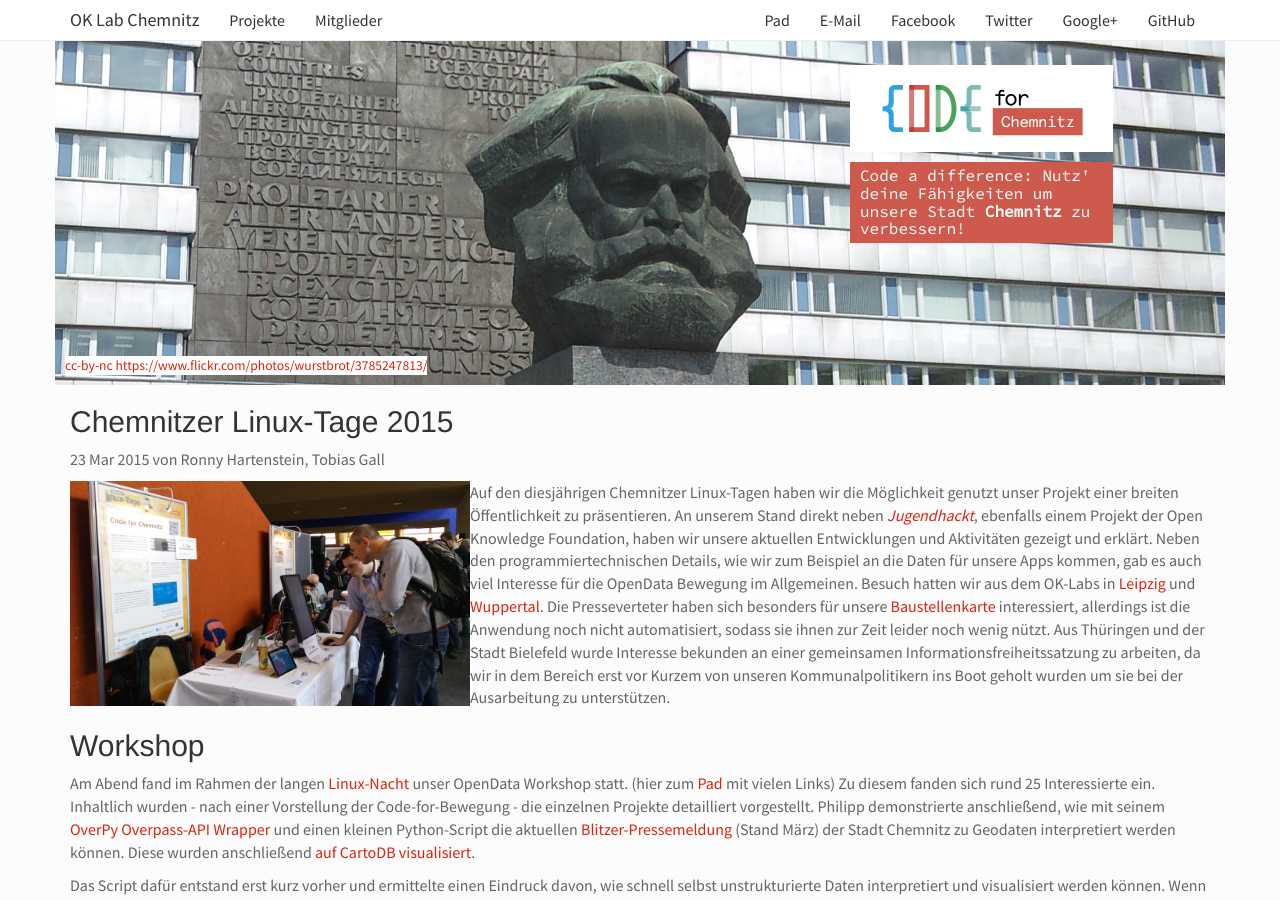
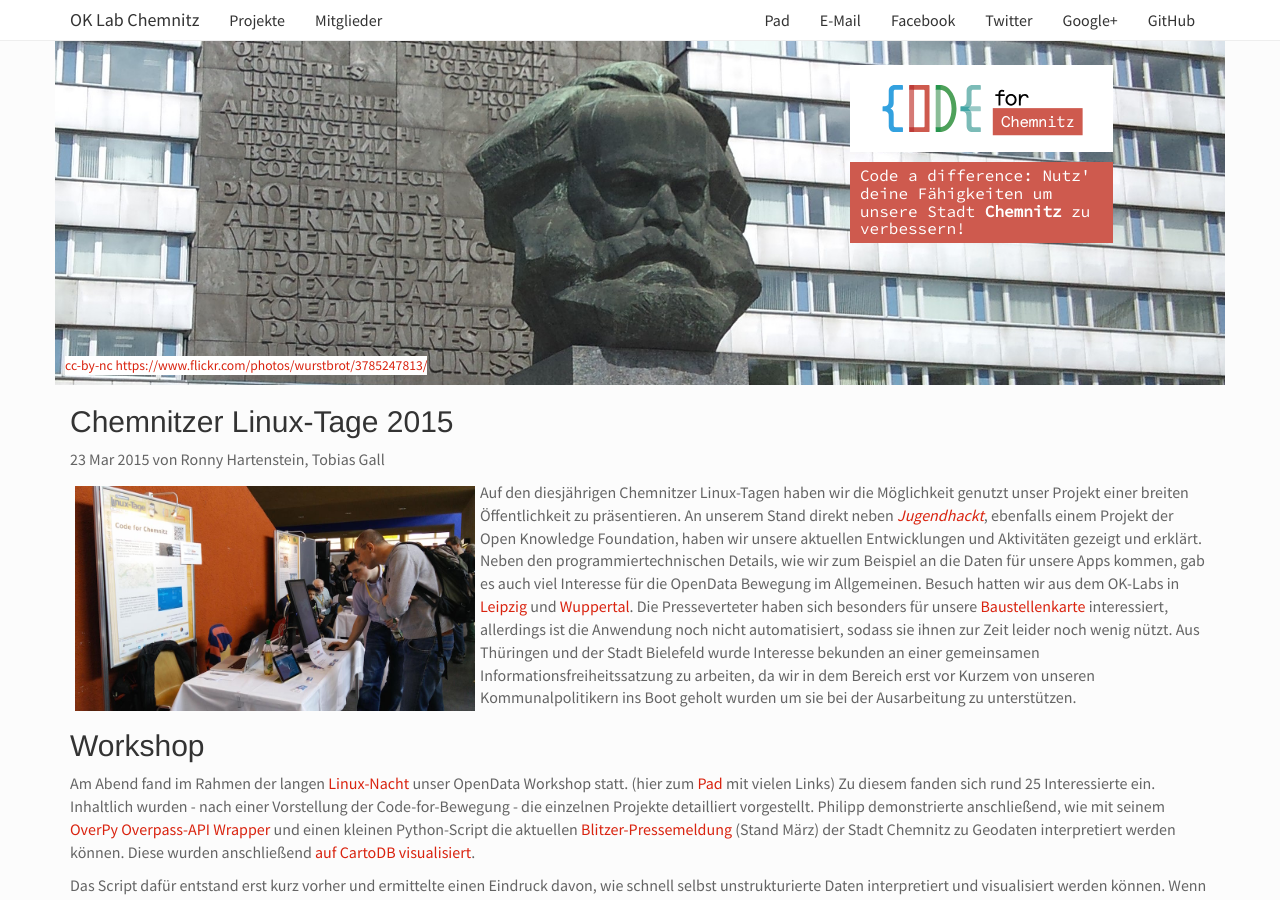
Before and after one commit to CodeforChemnitz/codeforchemnitz.github.io, a Jekyll site: the page built from _posts/2015-03-23-Chemnitzer-Linuxtage.md, in a window 1280 px wide and 900 px high. Built offline with Jekyll 4.4.1, drawn with Linux system fonts in a browser that asks for light colours; Markdown is read by kramdown in place of the engine named in the settings.

Commit message:
Update 2015-03-23-Chemnitzer-Linuxtage.md

```diff
--- a/_posts/2015-03-23-Chemnitzer-Linuxtage.md
+++ b/_posts/2015-03-23-Chemnitzer-Linuxtage.md
@@ -6,7 +6,7 @@
 categories: [news]
 ---
 
-<img style="float:left" src="/images/news/2015-03-21-clt2015-stand1.jpg" width="400" alt="Unser Stand" title="Unser Stand"> Auf den diesjährigen Chemnitzer Linux-Tagen haben wir die Möglichkeit genutzt unser Projekt einer breiten Öffentlichkeit zu präsentieren.
+<img style="float:left;margin:5px" src="/images/news/2015-03-21-clt2015-stand1.jpg" width="400" alt="Unser Stand" title="Unser Stand"> Auf den diesjährigen Chemnitzer Linux-Tagen haben wir die Möglichkeit genutzt unser Projekt einer breiten Öffentlichkeit zu präsentieren.
 An unserem Stand direkt neben [*Jugendhackt*](http://jugendhackt.de/), ebenfalls einem Projekt der Open Knowledge Foundation, haben wir unsere aktuellen Entwicklungen und Aktivitäten gezeigt und erklärt.
 Neben den programmiertechnischen Details, wie wir zum Beispiel an die Daten für unsere Apps kommen, gab es auch viel Interesse für die OpenData Bewegung im Allgemeinen.
 Besuch hatten wir aus dem OK-Labs in [Leipzig](http://codefor.de/leipzig/) und [Wuppertal](https://opendatal.de/).
@@ -25,9 +25,9 @@
 
 Genau hier setzt die Überzeugungsarbeit an: Sinnvolle Tools, visuell gut und nützlich aufbereitet, soll Entscheidungsträger motivieren mehr strukturierte Daten bereitzustellen. Die Kommunikation mit Kommunalpolitikern setzt genau da an um Offene Daten voranzutreiben.
 
-<img style="float:left" src="/images/news/2015-03-21-clt2015-workshop1.jpg" width="33%" alt="Workshop" title="Workshop">
-<img style="float:left" src="/images/news/2015-03-21-clt2015-workshop2.jpg" width="33%" alt="Workshop" title="Workshop">
-<img style="float:left" src="/images/news/2015-03-21-clt2015-workshop3.jpg" width="33%" alt="Workshop" title="Workshop">
+<img style="float:left;margin:5px" src="/images/news/2015-03-21-clt2015-workshop1.jpg" width="33%" alt="Workshop" title="Workshop">
+<img style="float:left;margin:5px" src="/images/news/2015-03-21-clt2015-workshop2.jpg" width="33%" alt="Workshop" title="Workshop">
+<img style="float:left;margin:5px" src="/images/news/2015-03-21-clt2015-workshop3.jpg" width="33%" alt="Workshop" title="Workshop">
 
 ## Fazit
 Die Linuxtage und den Workshop werten wir als guten Erfolg. Anhand zahlreicher Zwischendiskussionen konnten auch nicht-technische Themen beleuchtet und eruiert werden.
```
